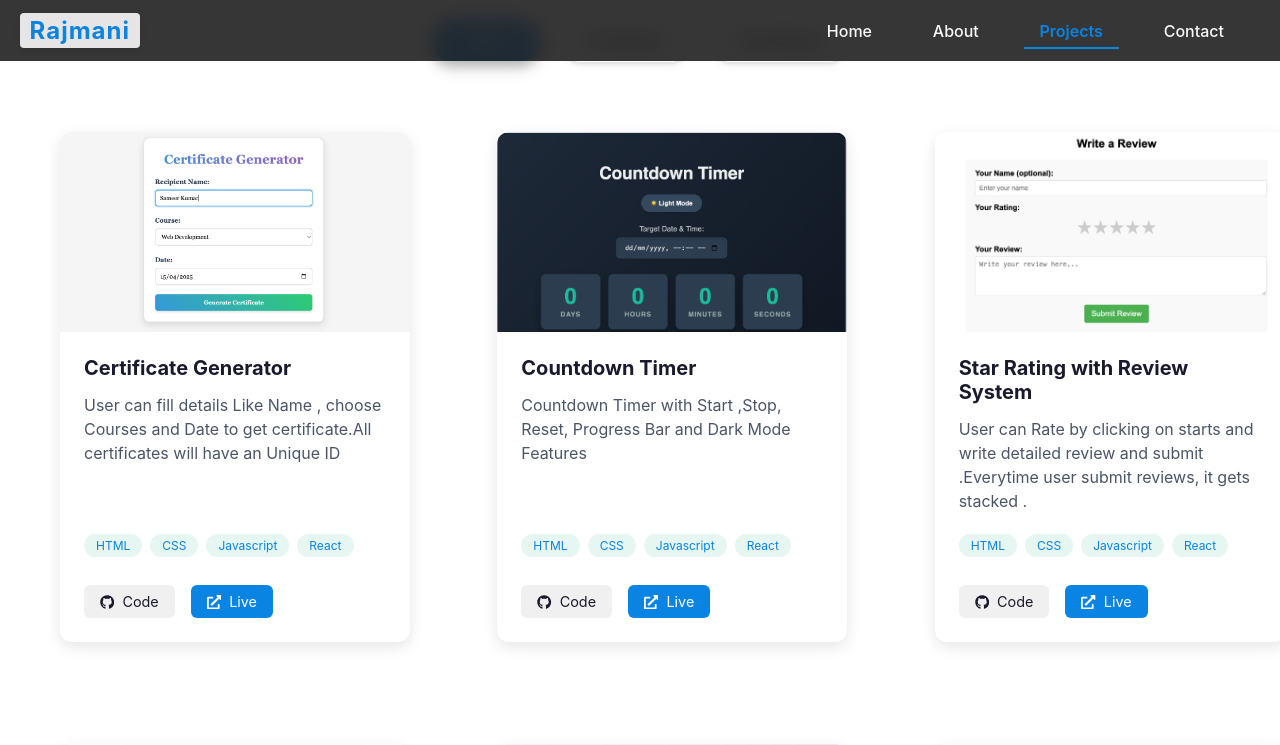
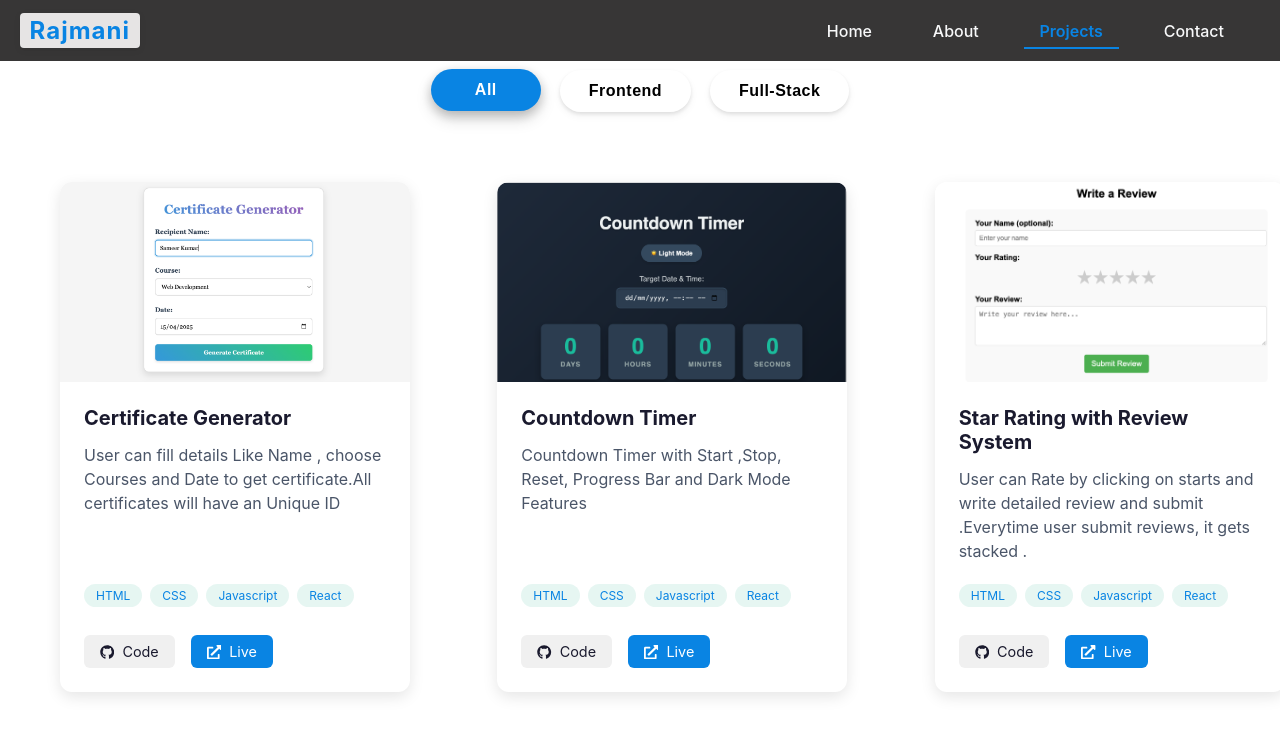
Before and after one commit to iamrajmani/rajmani-portfolio, a React (Create React App) app: page /projects in a window 1280 px wide. Shown: the top 745 px of the page. Built offline with nearby package versions, Linux system fonts and the light colour scheme.

Commit message:
Projects.css

```diff
--- a/src/pages/Projects/Projects.css
+++ b/src/pages/Projects/Projects.css
@@ -39,7 +39,7 @@
     gap: 1.2rem;
     margin: 2.5rem 0;
     width: 100%;
-    margin-top : 20px;
+    margin-top : 70px;
   }
   .filter-buttons button {
     padding: 0.75rem 1.8rem;
```
